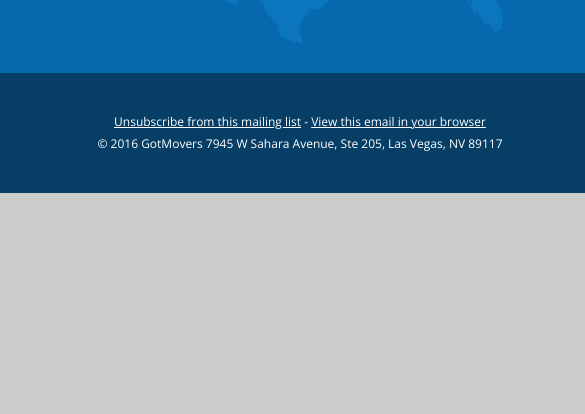
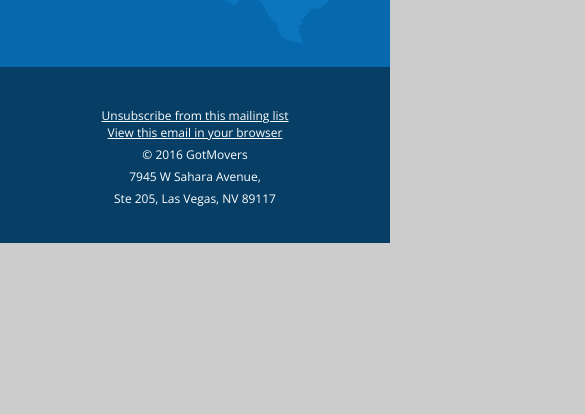
Before and after one commit to vijayxtreme/g1, a plain HTML site: page index.html in a window 390 px wide. Shown: the part 430-844 px from the top of the page, 585 px wide, since content can reach past the window. Drawn offline with nearby package versions, Linux system fonts and the light colour scheme.

Commit message:
Initial Commit

```diff
--- a/index.html
+++ b/index.html
@@ -5,13 +5,44 @@
 	<meta name="viewport" content="width=device-width, initial-scale=1">
 	<link href='https://fonts.googleapis.com/css?family=Open+Sans:400,600,700,300' rel='stylesheet' type='text/css'>
 	<style type="text/css">
-		/* Larger than iPhone 4 Media Queries */
+		/* Larger than iPhone 6 Media Queries */
 		@media screen and (max-width:667px){
-
+			.gm {
+				width:100%;
+			}
+			.main p {
+				font-size: 16px !important;
+			}
+			.footer span {
+				display: block !important;
+			}
+			.footer .hyp {
+				display: none !important;
+			}
+			.footer .desk {
+				display: none !important;
+			}
+			.footer .mob {
+				display: block !important;
+			}
+		}
+		/* iPhone 6 Media Queries */
+		@media screen and (max-width:375px){
+			.main p {
+				font-size: 14px !important;
+			}
+			.main h1 {
+				font-size: 32px !important;
+			}
 		}
 		/* iPhone 4 Media Queries */
 		@media screen and (max-width:320px){
-
+			.main p {
+				font-size: 12px !important;
+			}
+			.main h1 {
+				font-size: 28px !important;
+			}
 		}
 	</style>
 </head>
@@ -21,7 +52,7 @@
 		<tbody>
 			<tr>
 				<td>
-					<table width="600" align="center" border="0" cellspacing="0" cellpadding="0">
+					<table class="gm" width="600" align="center" border="0" cellspacing="0" cellpadding="0">
 						<tbody>
 							<tr class="header" style="padding:0; margin:0; background-color:#0769AD; height:36px; text-align:right; color:white;">
 								<td style="padding-right:26px;">
@@ -48,9 +79,14 @@
 							</tr>
 							<tr class="footer" style='text-align:center; vertical-align:top; background-color: #063E65; height:120px;'>
 								<td style="color:white; font-size:12px; padding-top:40px;">
-									<span style="margin:0px; padding:0px;"><a style="color:white;" href="#">Unsubscribe from this mailing list</a></span> -
+									<span style="margin:0px; padding:0px;"><a style="color:white;" href="#">Unsubscribe from this mailing list</a></span> <span class="hyp">-</span>
 									<span style="margin:0px; padding:0px;"><a style="color:white;" href="#">View this email in your browser</a></span>
-									<p style="margin:0px; padding:0px; padding-top:5px;">&copy; 2016 GotMovers 7945 W Sahara Avenue, Ste 205, Las Vegas, NV 89117</p>
+									<p class="desk" style="margin:0px; padding:0px; padding-top:5px;">&copy; 2016 GotMovers 7945 W Sahara Avenue, Ste 205, Las Vegas, NV 89117</p>
+									<div class="mob" style="display:none; margin:0px; padding:0px; padding-top:5px;">
+										<p style="margin:0; padding:0; padding-bottom:5px;">&copy; 2016 GotMovers</p>
+										<p style="margin:0; padding:0; padding-bottom:5px;">7945 W Sahara Avenue,</p>
+										<p style="margin:0; padding:0; padding-bottom:36px;">Ste 205, Las Vegas, NV 89117</p>
+									</div>
 								</td>
 							</tr>
 						</tbody>
```
